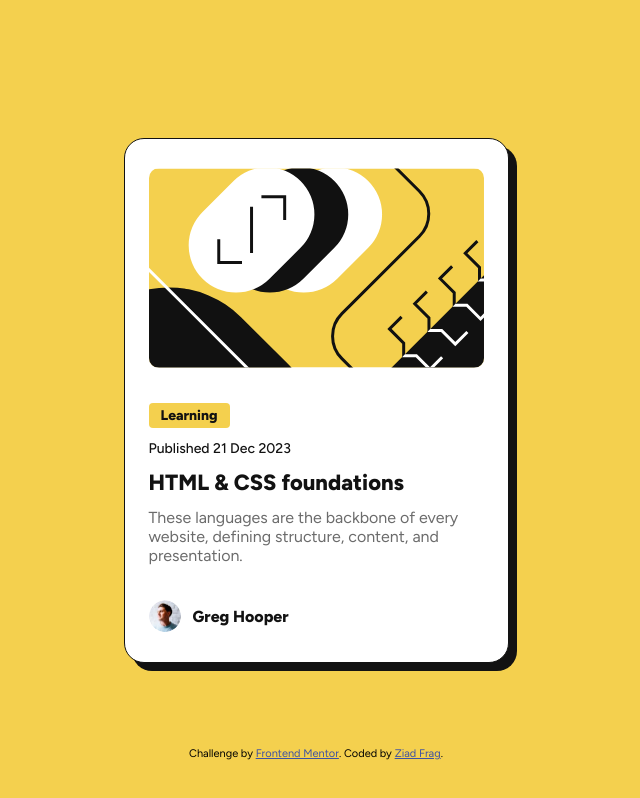
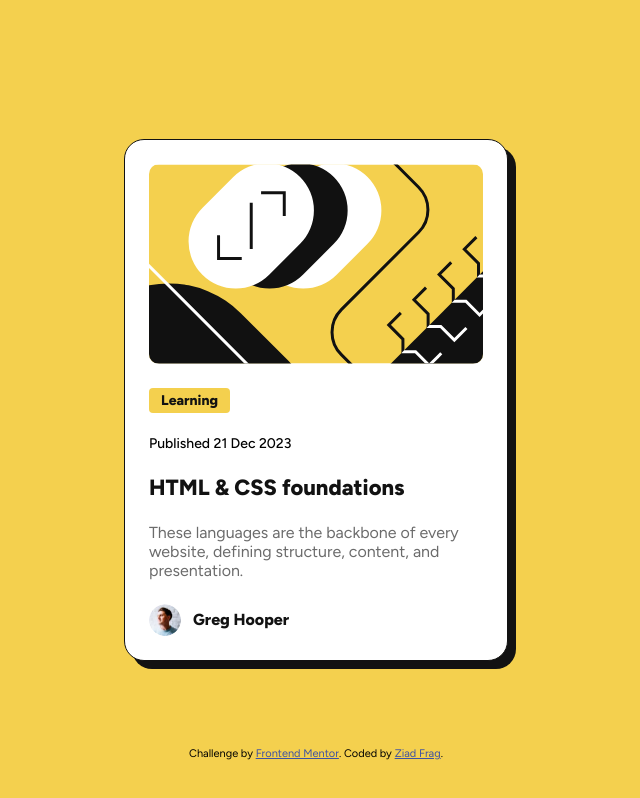
Before and after one commit to ZiadFrag/Frontend-Mentor-Tasks, a plain HTML site: page index.html in a window 1280 px wide. Shown: the whole page, without its empty margins (324-964 px from the left). Drawn offline with Linux system fonts and the light colour scheme.

Commit message:
Fixed Frontend Mentor Issue

```diff
--- a/index.html
+++ b/index.html
@@ -14,20 +14,22 @@
 </head>
 <body>
   <div class="card">
-    <img src="assets/images/illustration-article.svg" alt="" class="img1" />
-    <div>
+    <header>
+      <img src="assets/images/illustration-article.svg" alt="" class="img1" />
+    </header>
+    <main>
       <span class="learning">Learning</span>
 
       <span class="published">Published 21 Dec 2023</span>
 
-      <span class="hcf">HTML & CSS foundations</span>
+      <h1>HTML & CSS foundations</h1>
 
       <p>These languages are the backbone of every website, defining structure, content, and presentation.</p>
-    </div>
-    <div>
+    </main>
+    <footer>
       <img src="assets/images/image-avatar.webp" alt="" class="img2"/>
       <span>Greg Hooper</span>
-    </div>
+    </footer>
   </div>
 
   <div class="attribution">
--- a/style.css
+++ b/style.css
@@ -1,5 +1,6 @@
 * {
   box-sizing: border-box;
+  padding: 0;
   margin: 0;
 }
 
@@ -18,32 +19,49 @@ body {
 
 .card {
   background-color: hsl(0, 0%, 100%);
+  height: auto;
   padding: 24px;
-  flex-wrap: wrap;
   display: flex;
   align-items: center;
-  justify-content: center;
+  justify-content: space-between;
+  align-content: space-between;
+  flex-wrap: wrap;
   gap: 24px;
-  border-radius: 20px;
   box-shadow: 8px 8px 0px hsl(0, 0%, 7%);
   border: 1px solid hsl(0, 0%, 7%);
+  -webkit-border-radius: 20px;
+  -moz-border-radius: 20px;
+  -ms-border-radius: 20px;
+  -o-border-radius: 20px;
+  border-radius: 20px;
 }
 
-.card > .img1 {
+header,
+main,
+footer {
   width: 100%;
-  border-radius: 10px;
-  display: block;
+  height: auto;
 }
 
-.card > div:first-of-type {
+.img1 {
+  width: 100%;
+  display: block;
+  -webkit-border-radius: 10px;
+  -moz-border-radius: 10px;
+  -ms-border-radius: 10px;
+  -o-border-radius: 10px;
+  border-radius: 10px;
+}
+
+main {
   display: flex;
   flex-direction: column;
-  justify-content: center;
+  justify-content: space-between;
   align-items: flex-start;
   gap: 12px;
 }
 
-.card .learning {
+main .learning {
   background-color: hsl(47, 88%, 63%);
   font-weight: 800;
   display: block;
@@ -54,37 +72,42 @@ body {
   height: -moz-fit-content;
   height: fit-content;
   padding: 4px 12px;
-  border-radius: 4px;
   text-align: center;
   color: hsl(0, 0%, 7%);
   font-size: 12px;
+  -webkit-border-radius: 4px;
+  -moz-border-radius: 4px;
+  -ms-border-radius: 4px;
+  -o-border-radius: 4px;
+  border-radius: 4px;
 }
 
-.card .published {
+main .published {
   display: block;
   font-size: 12px;
   font-weight: 500;
 }
 
-.card .hcf {
+main h1 {
   display: block;
   font-weight: 800;
   color: hsl(0, 0%, 7%);
   font-size: 20px;
 }
 
-.card .hcf:hover {
+main h1:hover {
   color: hsl(47, 88%, 63%);
   cursor: pointer;
 }
 
-.card p {
+main p {
   color: hsl(0, 0%, 42%);
   font-size: 14px;
 }
 
-.card div:last-of-type {
+footer {
   width: 100%;
+  height: fit-content;
   display: flex;
   align-self: center;
   gap: 12px;
@@ -93,10 +116,14 @@ body {
 .img2 {
   width: 32px;
   height: 32px;
+  -webkit-border-radius: 50%;
+  -moz-border-radius: 50%;
+  -ms-border-radius: 50%;
+  -o-border-radius: 50%;
   border-radius: 50%;
 }
 
-.card > div > span {
+footer span {
   color: hsl(0, 0%, 7%);
   display: flex;
   justify-content: center;
@@ -118,27 +145,31 @@ body {
 
 @media (min-width: 425px) {
   .card {
-    width: 385px;
-    height: 525px;
+    width: 384px;
+    height: 522px;
   }
 
-  .card .learning {
+  main {
+    gap: 22px;
+  }
+
+  main .learning {
     font-size: 14px;
   }
 
-  .card .published {
+  main .published {
     font-size: 14px;
   }
 
-  .card .hcf {
+  main h1 {
     font-size: 22px;
   }
 
-  .card p {
+  main p {
     font-size: 16px;
   }
 
-  .card > div > span {
+  footer span {
     font-size: 16px;
   }
 }
```
